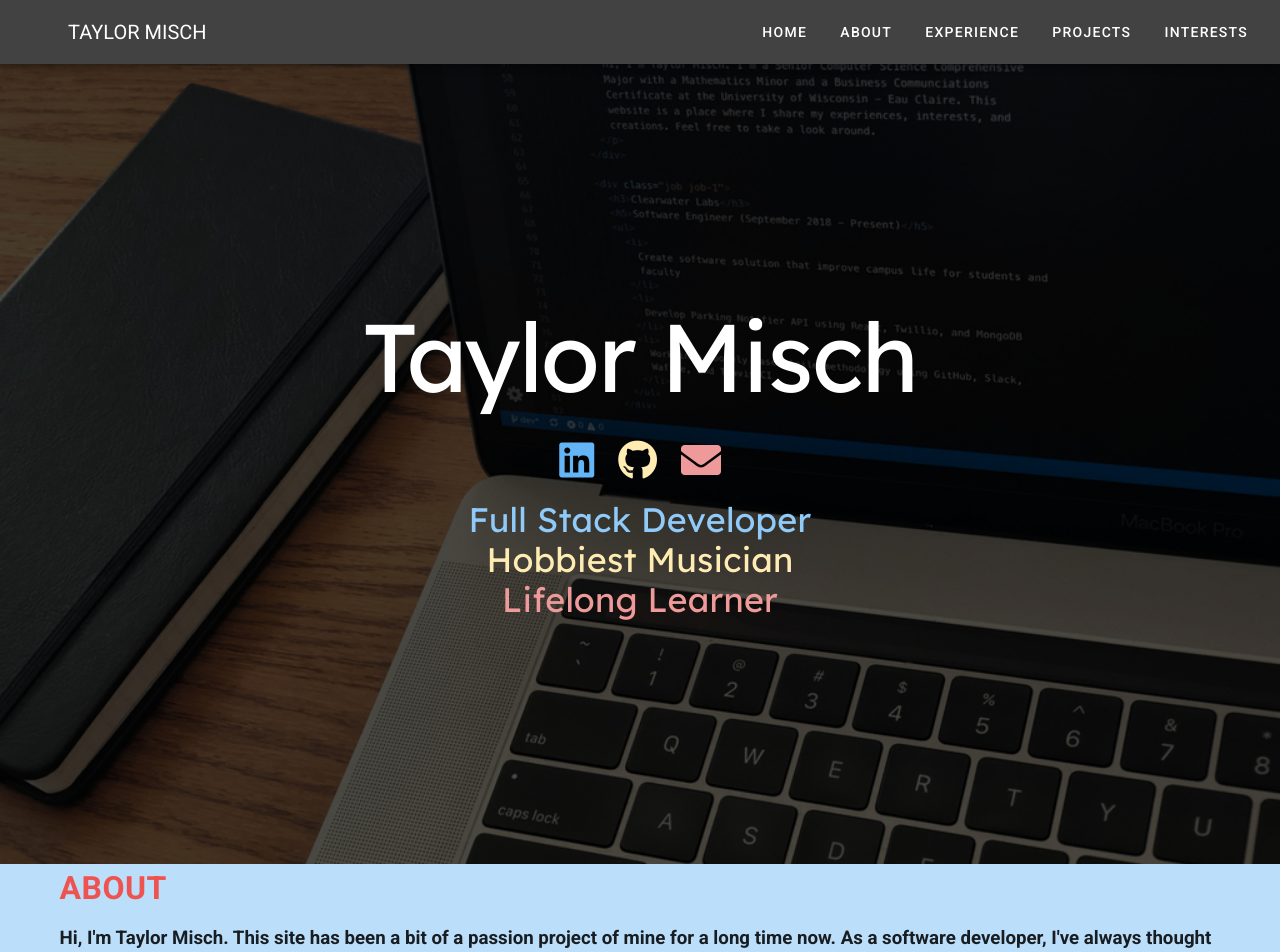
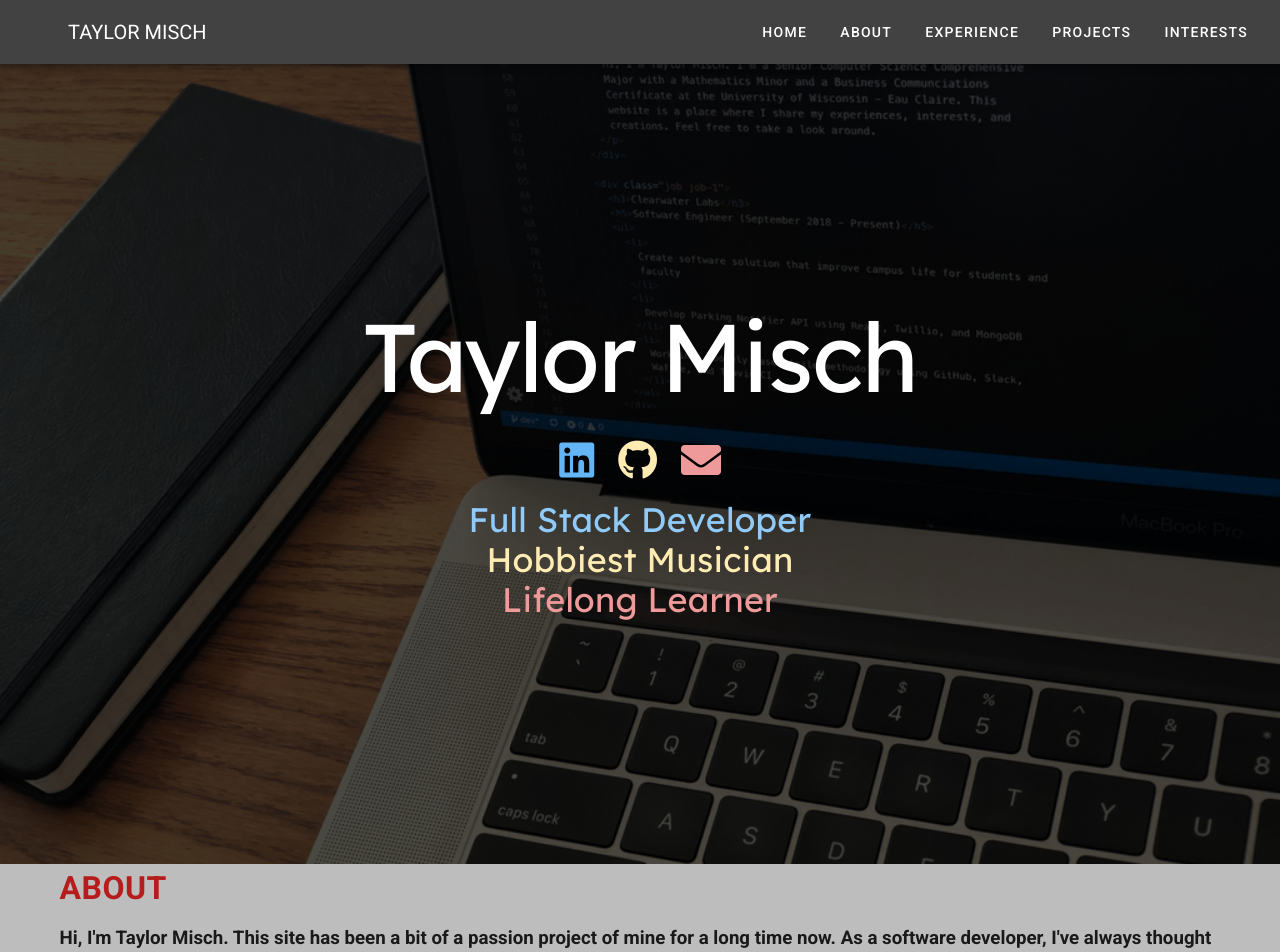
Before and after one commit to taylor-misch/portfolio-website, a Vue app: page / in a window 1280 px wide. Shown: the top 952 px of the page. Built offline with nearby package versions, Linux system fonts and the light colour scheme.

Commit message:
Update background color theme

```diff
--- a/src/App.vue
+++ b/src/App.vue
@@ -1,7 +1,7 @@
 <template>
   <v-app>
     <NavBar />
-    <v-main class="blue lighten-4">
+    <v-main class="grey lighten-1">
       <Home />
       <About />
       <Experience />
--- a/src/components/Home.vue
+++ b/src/components/Home.vue
@@ -37,6 +37,7 @@
               </template>
               <span>GitHub</span>
             </v-tooltip>
+
             <!-- TODO - update mail icon to be a resume download icon -->
             <v-tooltip right>
               <template v-slot:activator="{ on }">
--- a/src/components/ProjectDialog.vue
+++ b/src/components/ProjectDialog.vue
@@ -1,13 +1,13 @@
 <template>
-  <v-dialog v-model="dialog" max-width="1100px">
+  <v-dialog v-model="dialog" max-width="1000px">
     <template v-slot:activator="{ on, attrs }">
       <div v-bind="attrs" v-on="on">
         <ProjectCard :project="project"> </ProjectCard>
       </div>
     </template>
-    <v-card color="grey lighten-3" class="remove-scroll">
+    <v-card color="grey lighten-3" class="remove-scroll rounded-lg">
       <v-row class="justify-center">
-        <v-col cols="5" sm="4" md="3" lg="2">
+        <v-col cols="5" sm="4" md="3">
           <v-img
             :src="require('@/assets/projects/' + project.logo)"
             class="rounded-xl"
--- a/src/components/layout/Module.vue
+++ b/src/components/layout/Module.vue
@@ -2,14 +2,13 @@
   <v-container>
     <v-row class="justify-center">
       <v-col cols="12" xl="10">
-        <!-- TODO Clean up double logic for section lables-->
         <div
-          class="body-1 red--text text--lighten-1 font-weight-medium text-uppercase hidden-sm-and-down"
-        >
-          <h1>{{ title }}</h1>
-        </div>
-        <div
-          class="body-1 red--text text--lighten-1 font-weight-medium text-uppercase text-center hidden-md-and-up"
+          class="body-1 red--text text--darken-4"
+          :class="
+            $vuetify.breakpoint.smAndDown
+              ? 'text-uppercase text-center'
+              : 'text-uppercase'
+          "
         >
           <h1>{{ title }}</h1>
         </div>
```
